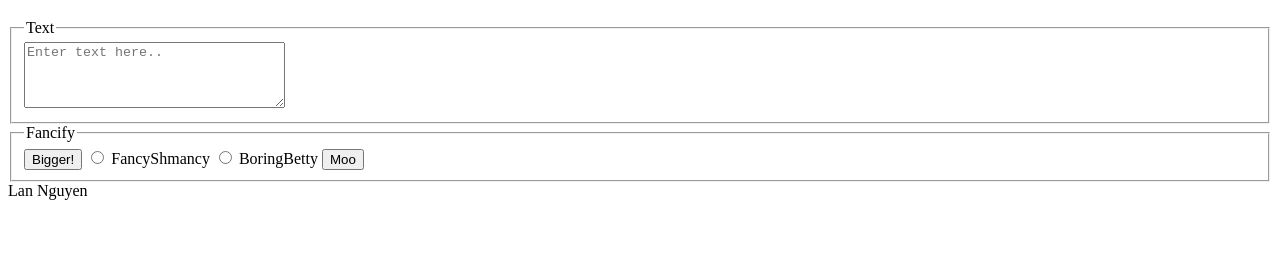
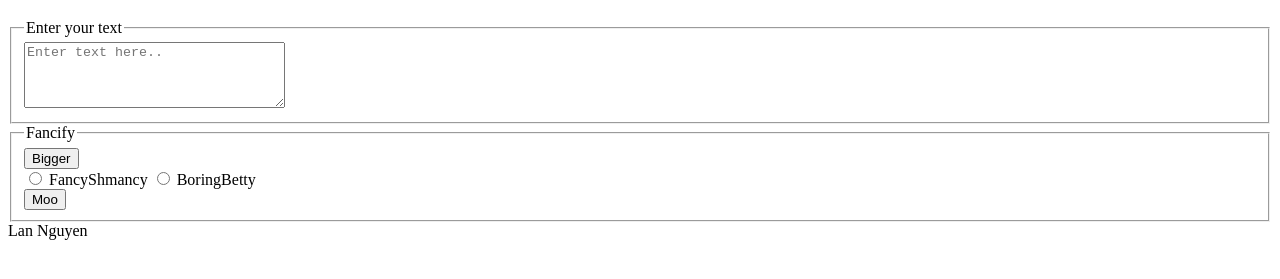
Before and after one commit to lanthenguyen1993/lanthenguyen1993.github.io, a plain HTML site: page fancifymytext.html in a window 1280 px wide. Shown: the part 61-340 px from the top of the page. Drawn offline with Linux system fonts and the light colour scheme.

Commit message:
Update fancifymytext.html

```diff
--- a/fancifymytext.html
+++ b/fancifymytext.html
@@ -11,24 +11,25 @@
 	<body>
 		<h1>Fancify my Text</h1>
 		<!-- Your UI controls go here -->
-        <!--Field Box 1-->
+
 		<form>
             <fieldset>
-                <legend>Text</legend>
+                <legend>Enter your text</legend>
 			    <label for="Input"><!--Text--></label>
 			    <textarea id="feedme" type="text" rows="4" cols="30" wrap="hard" placeholder="Enter text here.."></textarea>
             </fieldset>
 		</form>
-        <!--Field Box 2-->
+
         <form>
             <fieldset>
-                <legend>Fancify</legend>
-                <label for="Buttons"><!--Fancify--></label>
-                <button type ="button" value="Bigger!" onclick="bigz()">Bigger!</button>
-                <input type="radio" name="FancyShmancy" value="FancyShmancy" onchange="boldz()"> FancyShmancy
-                <input type="radio" name="BoringBetty" value="BoringBetty" onchange="boringz()"> BoringBetty
-                <button type="button" name="Moo" value="moo" onclick="mooz()">Moo</button>
-            </fieldset>
+			<legend>Fancify</legend>
+				<button onclick="BiggerButton()">Bigger</button> <br>
+				<input type="radio" id="Fancy" name="Fancify" onchange="FancyShmancyRadio()">
+				<label for="Fancy">FancyShmancy</label>
+				<input type="radio" id="Betty" name="Fancify" onchange="BoringBettyRadio()">
+				<label for="Betty">BoringBetty</label><br/>
+				<button onclick=" MooButton()">Moo</button> <br>
+		</fieldset>
         </form>
 
 	</body>
```
